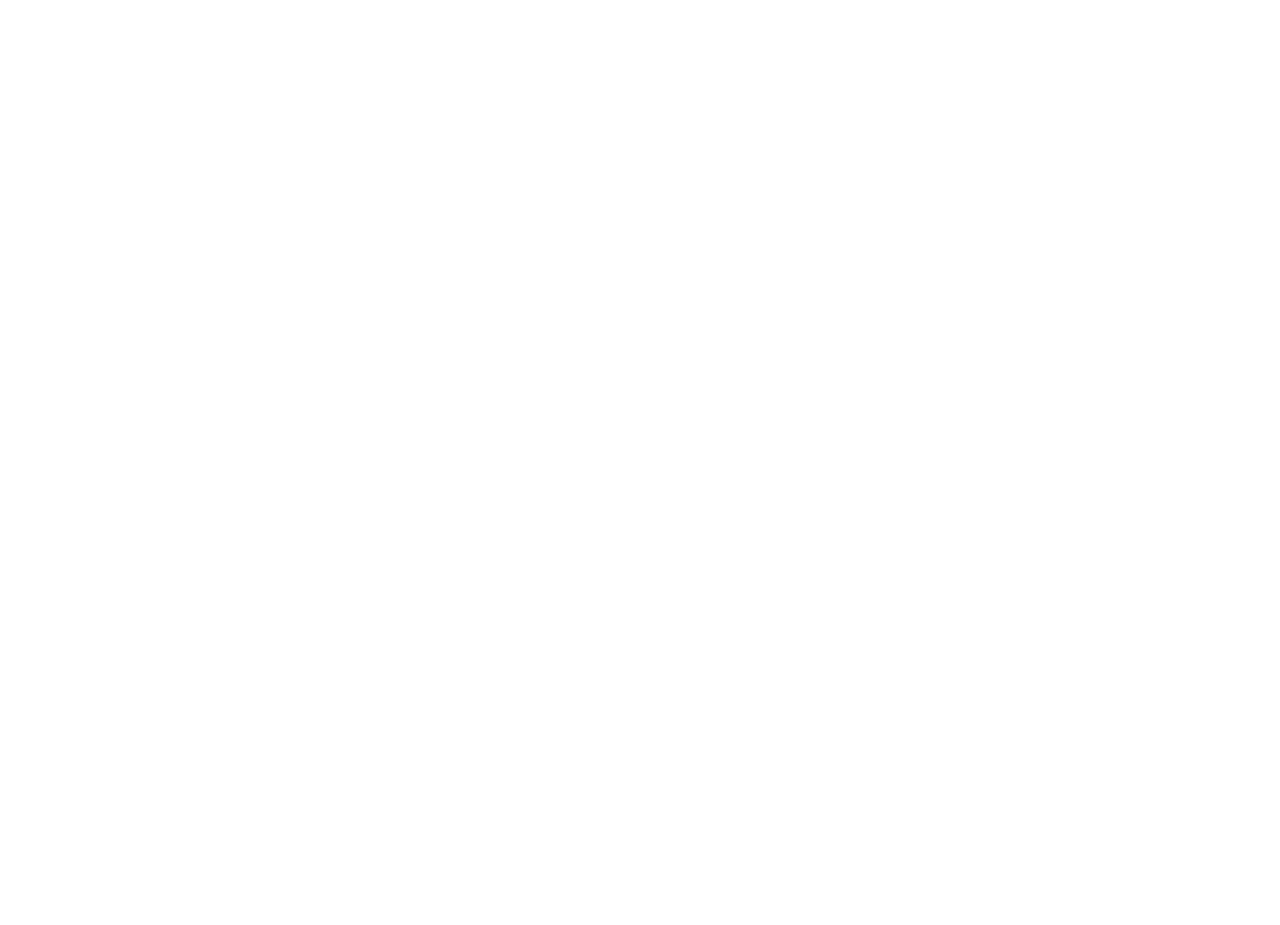
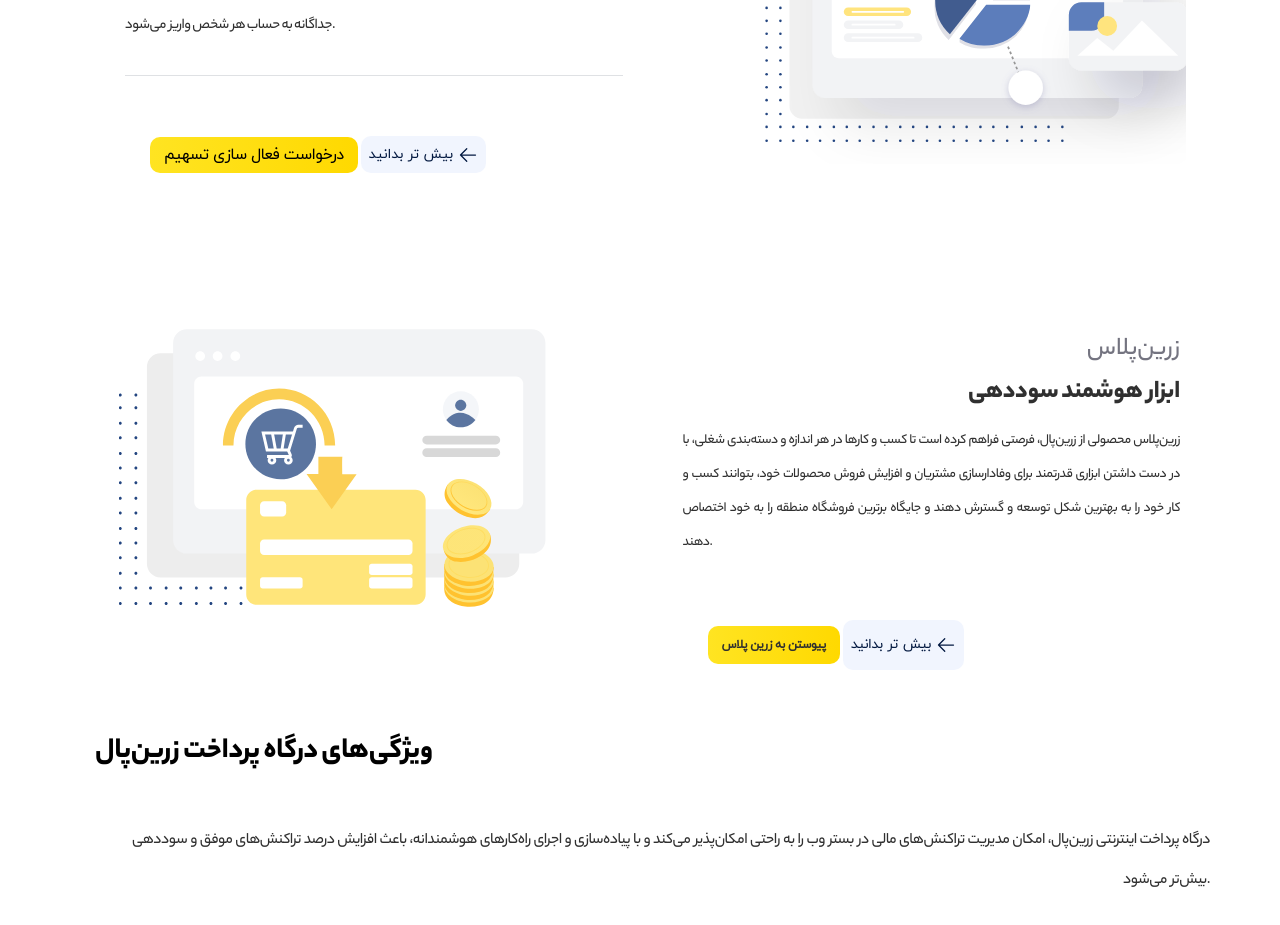
Before and after one commit to PouryaSoleimani/ZARINPAL.COM, a React (Vite) app: page / in a window 1280 px wide. Shown: the part 2720-3645 px from the top of the page. Before the commit the page ends 2557 px from the top, so only its background shows below. Built offline with nearby package versions, Linux system fonts and the light colour scheme.

Commit message:
PaymentStandards Section

```diff
--- /dev/null
+++ b/components/PaymentStandards.tsx
@@ -0,0 +1,18 @@
+import React from 'react'
+
+const PaymentStandards = () => {
+    return (
+        <div>
+            <div className="paymentStandars--container">
+                <h1 className="paymentStandards--header">ویژگی‌های درگاه پرداخت زرین‌پال</h1>
+
+                <p className="paymentStandards--content">درگاه پرداخت اینترنتی زرین‌پال، امکان مدیریت تراکنش‌های مالی در بستر وب
+                    را
+                    به راحتی امکان‌پذیر می‌کند و با پیاده‌سازی و
+                    اجرای راه‌کارهای هوشمندانه، باعث افزایش درصد تراکنش‌های موفق و سوددهی بیش‌تر می‌شود.</p>
+            </div>
+        </div>
+    )
+}
+
+export default PaymentStandards
--- a/src/App.tsx
+++ b/src/App.tsx
@@ -4,6 +4,9 @@
 import Payment from './../components/Payment';
 import Social from './../components/Social';
 import ZarinCard from './../components/ZarinCard';
+import Payout from './../components/Payout';
+import ZarinPlus from './../components/ZarinPlus';
+import PaymentStandards from './../components/PaymentStandards';
 
 function App() {
 
@@ -11,9 +14,12 @@
     <>
       <Header />
       <Parallax />
-      <Payment/>
-      <Social/>
-      <ZarinCard/>
+      <Payment />
+      <Social />
+      <ZarinCard />
+      <Payout />
+      <ZarinPlus />
+      <PaymentStandards />
     </>
   )
 }
```
